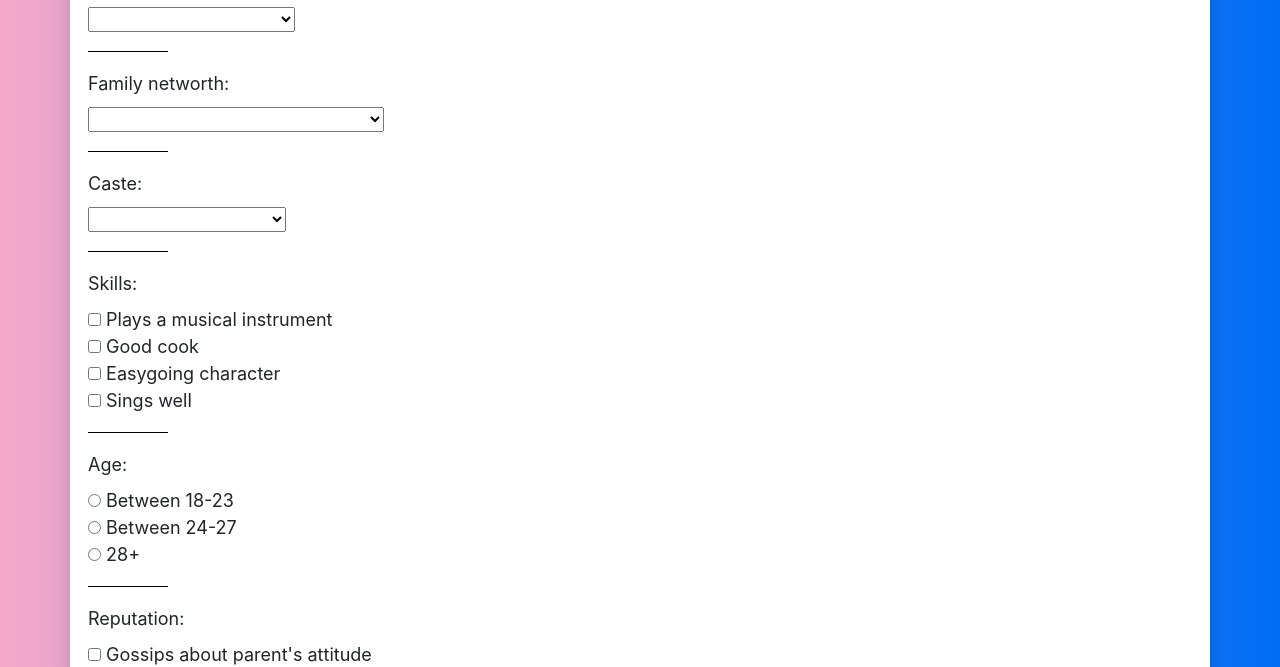
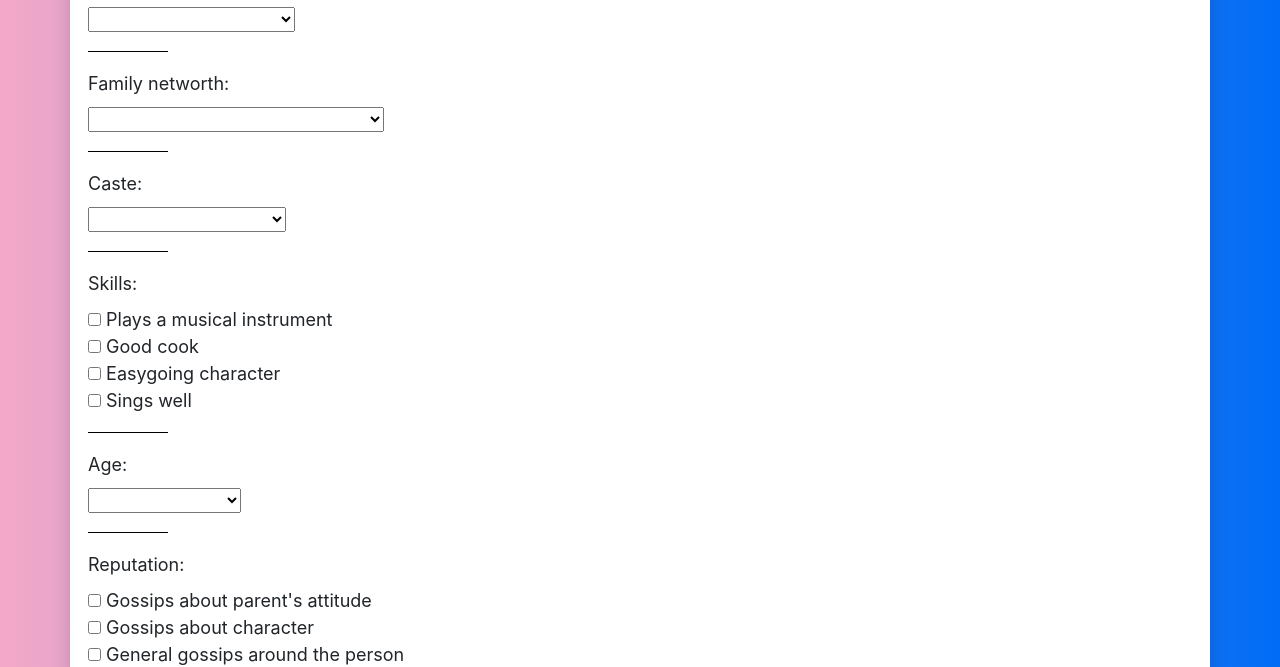
Before and after one commit to kkarody/calculator-, a plain HTML site: page index.html in a window 1280 px wide. Shown: the part 138-805 px from the top of the page. Drawn offline with nearby package versions, Linux system fonts and the light colour scheme.

Commit message:
index.html

```diff
--- a/index.html
+++ b/index.html
@@ -54,10 +54,14 @@
                     <hr>
 
                     <label for="age">Age:</label><br>
-                    <input type="radio" name="age" value="young"> Between 18-23<br>
-                    <input type="radio" name="age" value="middle"> Between 24-27<br>
-                    <input type="radio" name="age" value="older"> 28+<br>
+                    <select id="age">
+                        <option value="blank"></option>
+                        <option value="young">Between 18-23</option>
+                        <option value="middle">Between 24-27</option>
+                        <option value="older">28+</option>
+                    </select>
                     <hr>
+
 
                     <label for="reputation">Reputation:</label><br>
                     <input type="checkbox" id="parent_gossip" value="parent_gossip"> Gossips about parent's attitude<br>
```
